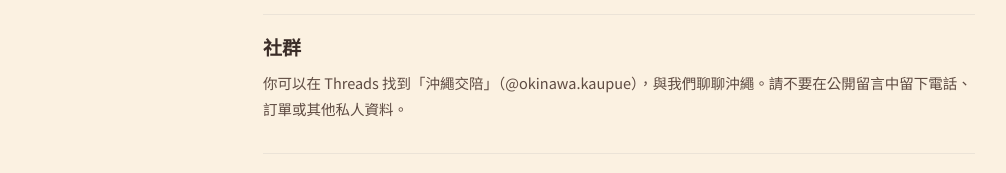
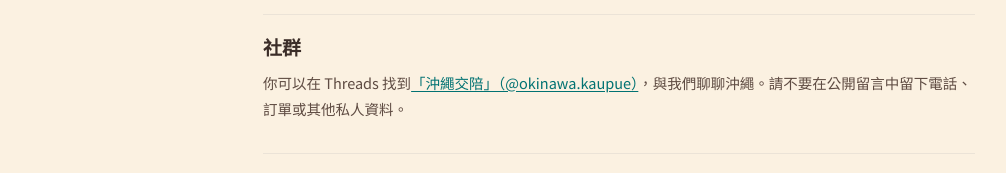
Before and after one commit to latent-bridge/okinawa-trip-tw-web, a plain HTML site: page contact.html in a window 1280 px wide. Shown: the part 506-679 px from the top of the page, without its empty margins (21-1027 px from the left). Drawn offline with nearby package versions, Linux system fonts and the light colour scheme.

Commit message:
Link confirmed Threads contact profile on official contact page (#328)
公開: okinawa-web publish(P16)
確かめ: check(P9)
候補: c64-s8-p16-328(一覧の SHA-256 7afb802bdcb043f83b4393816ca75a025a478c628f6c6fe1d7d02d9c6f598164)

```diff
--- a/contact.html
+++ b/contact.html
@@ -61,7 +61,7 @@
   <div class="legal__note">不論是<strong>讀者的提問</strong>、<strong>店家・在地夥伴</strong>，或<strong>品牌・媒體合作</strong>，都可以用這個信箱。如有急事，請直接聯絡相關官方或服務提供者。</div>
 
   <h2>社群</h2>
-  <p>你可以在 Threads 找到「沖繩交陪」（@okinawa.kaupue），與我們聊聊沖繩。請不要在公開留言中留下電話、訂單或其他私人資料。</p>
+  <p>你可以在 Threads 找到<a href="https://www.threads.com/@okinawa.kaupue">「沖繩交陪」（@okinawa.kaupue）</a>，與我們聊聊沖繩。請不要在公開留言中留下電話、訂單或其他私人資料。</p>
 
   <h2>一點小提醒</h2>
   <p>我們是住在沖繩的在地朋友，不是旅行社，也不代售船票或代訂住宿。我們能做的，是把在地的經驗誠實地分享給你；實際的預約，請透過各官方或平台完成。緊急狀況（颱風、船班停駛等）請以官方即時資訊為準。</p>
```
